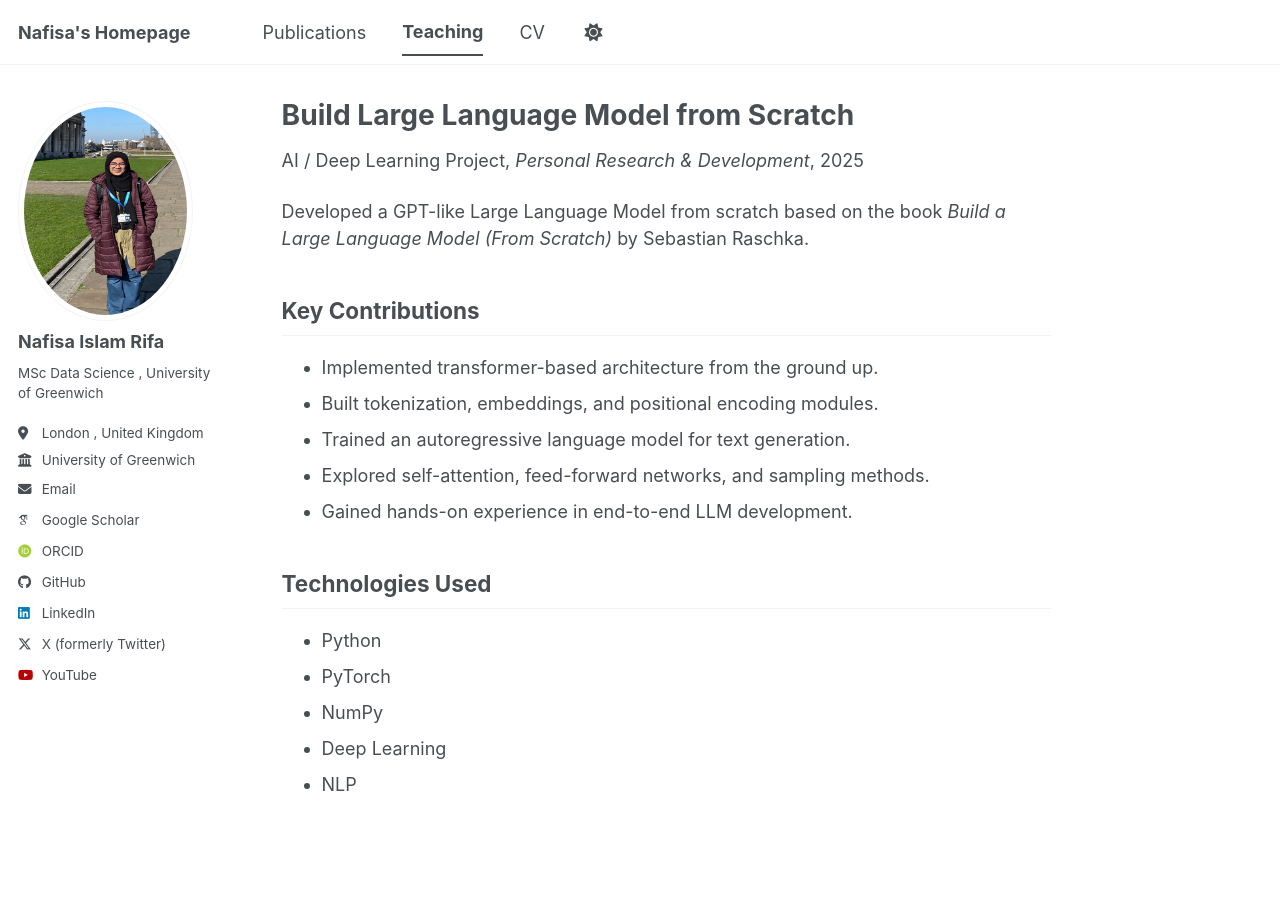
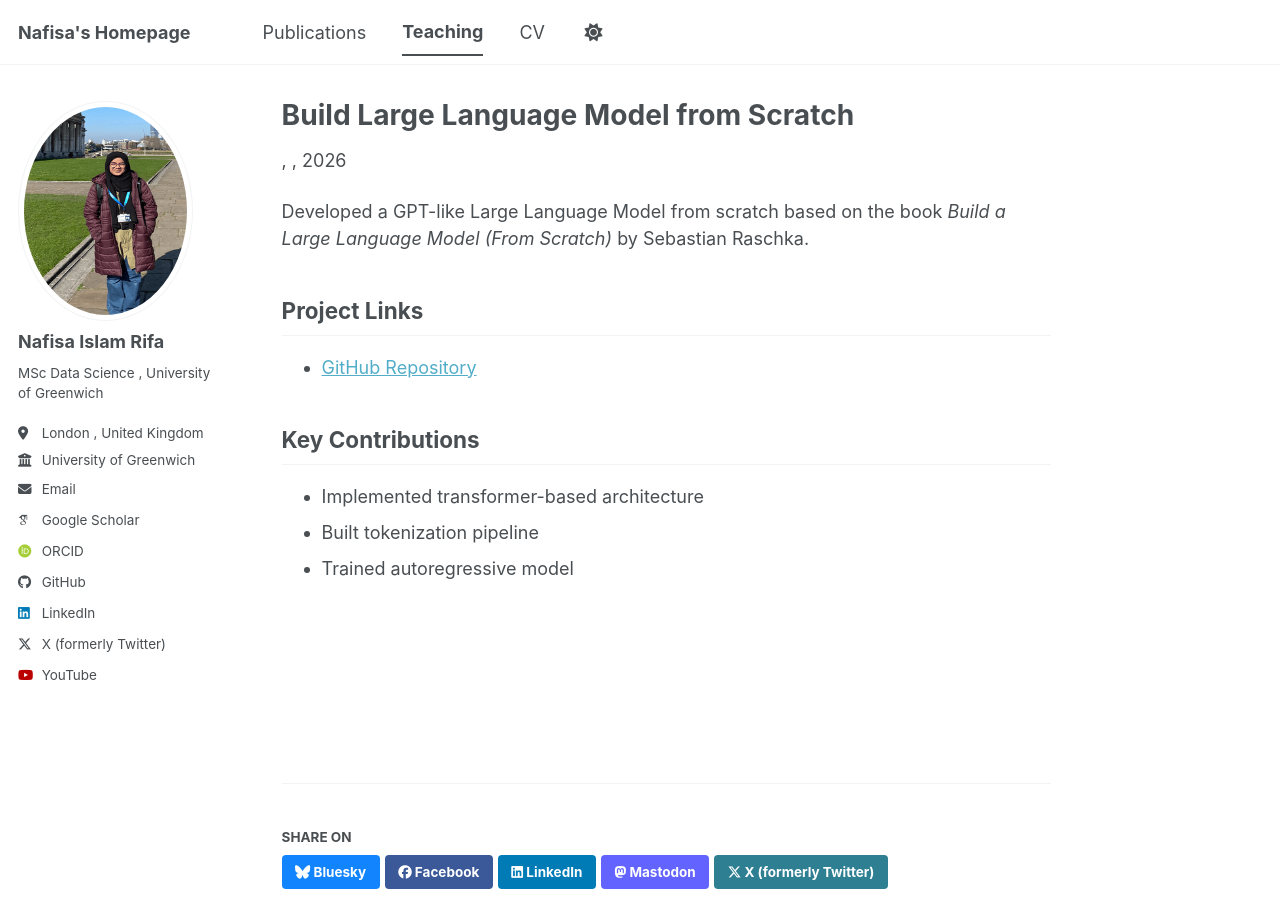
Before and after one commit to NafisaIslamRifa/NafisaIslamRifa.github.io, a Jekyll site: the page built from _teaching/2014-spring-teaching-1.md, in a window 1280 px wide and 900 px high. Built offline with Jekyll 4.4.1, drawn with Linux system fonts in a browser that asks for light colours; some web fonts are replaced; a script bundle is joined from its source files by our own code; library files that are not in the unit come from our copies.

Commit message:
Update teaching document for LLM project details

```diff
--- a/_teaching/2014-spring-teaching-1.md
+++ b/_teaching/2014-spring-teaching-1.md
@@ -1,27 +1,17 @@
 ---
 title: "Build Large Language Model from Scratch"
 collection: teaching
-type: "AI / Deep Learning Project"
 permalink: /teaching/2025-llm-from-scratch
-venue: "Personal Research & Development"
-date: 2025-01-01
-location: "London, United Kingdom"
 ---
 
 Developed a GPT-like Large Language Model from scratch based on the book *Build a Large Language Model (From Scratch)* by Sebastian Raschka.
 
+## Project Links
+
+- [GitHub Repository](https://github.com/NafisaIslamRifa/Building-Large-Language-Models-from-Scratch)
+
 ## Key Contributions
 
-- Implemented transformer-based architecture from the ground up.
-- Built tokenization, embeddings, and positional encoding modules.
-- Trained an autoregressive language model for text generation.
-- Explored self-attention, feed-forward networks, and sampling methods.
-- Gained hands-on experience in end-to-end LLM development.
-
-## Technologies Used
-
-- Python
-- PyTorch
-- NumPy
-- Deep Learning
-- NLP
+- Implemented transformer-based architecture
+- Built tokenization pipeline
+- Trained autoregressive model
```
